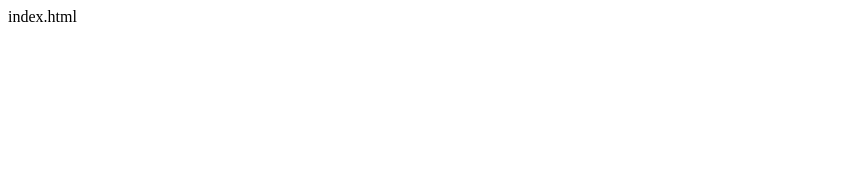
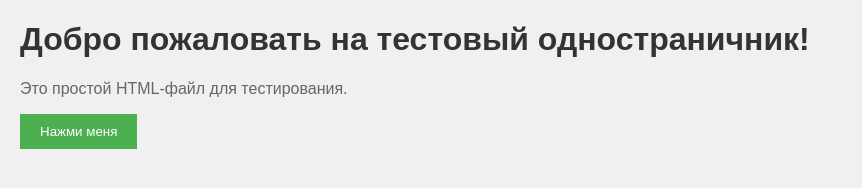
Before and after one commit to Timobzdec/prostoblog, a plain HTML site: page index.html in a window 1280 px wide. Shown: the whole page, without its empty margins (0-862 px from the left). Drawn offline with Linux system fonts and the light colour scheme.

Commit message:
test deploy

```diff
--- a/index.html
+++ b/index.html
@@ -1 +1,39 @@
-index.html
+<!DOCTYPE html>
+<html lang="ru">
+<head>
+    <meta charset="UTF-8">
+    <meta name="viewport" content="width=device-width, initial-scale=1.0">
+    <title>Тестовый одностраничник</title>
+    <style>
+        body {
+            font-family: Arial, sans-serif;
+            margin: 20px;
+            background-color: #f0f0f0;
+        }
+        h1 {
+            color: #333;
+        }
+        p {
+            color: #666;
+        }
+        button {
+            padding: 10px 20px;
+            background-color: #4CAF50;
+            color: white;
+            border: none;
+            cursor: pointer;
+        }
+        button:hover {
+            background-color: #45a049;
+        }
+    </style>
+</head>
+<body>
+    <h1>Добро пожаловать на тестовый одностраничник!</h1>
+    <p>Это простой HTML-файл для тестирования.</p>
+    <button onclick="alert('Привет!')">Нажми меня</button>
+    <script>
+        console.log('Страница загружена');
+    </script>
+</body>
+</html>
```
